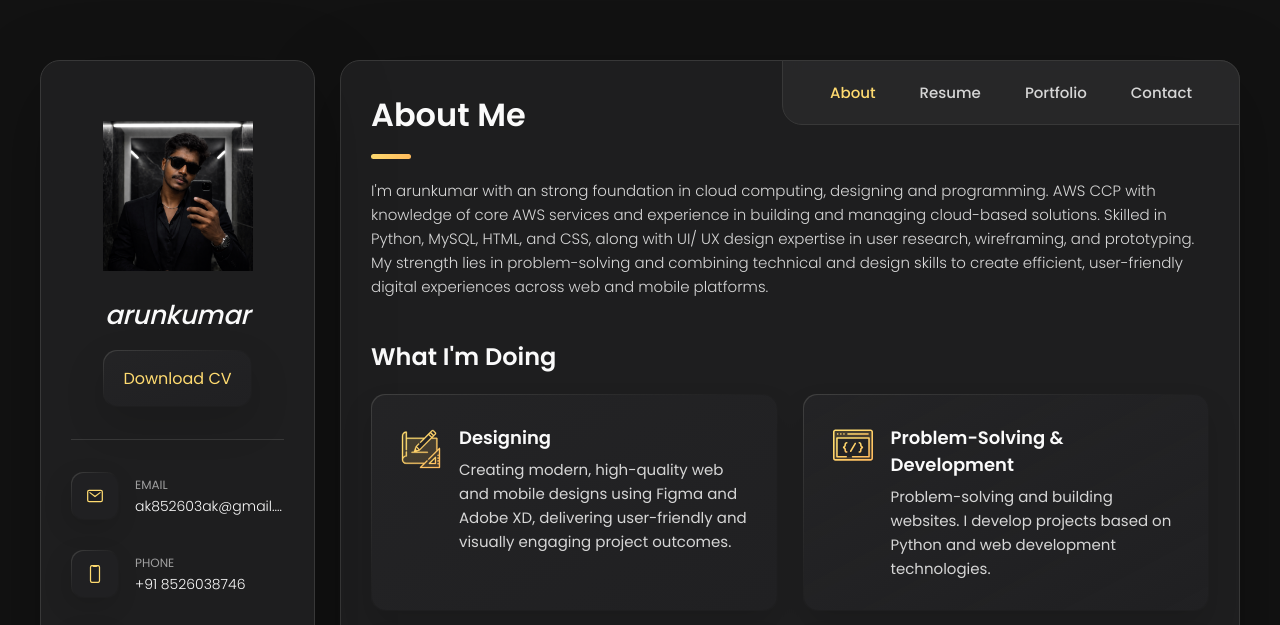
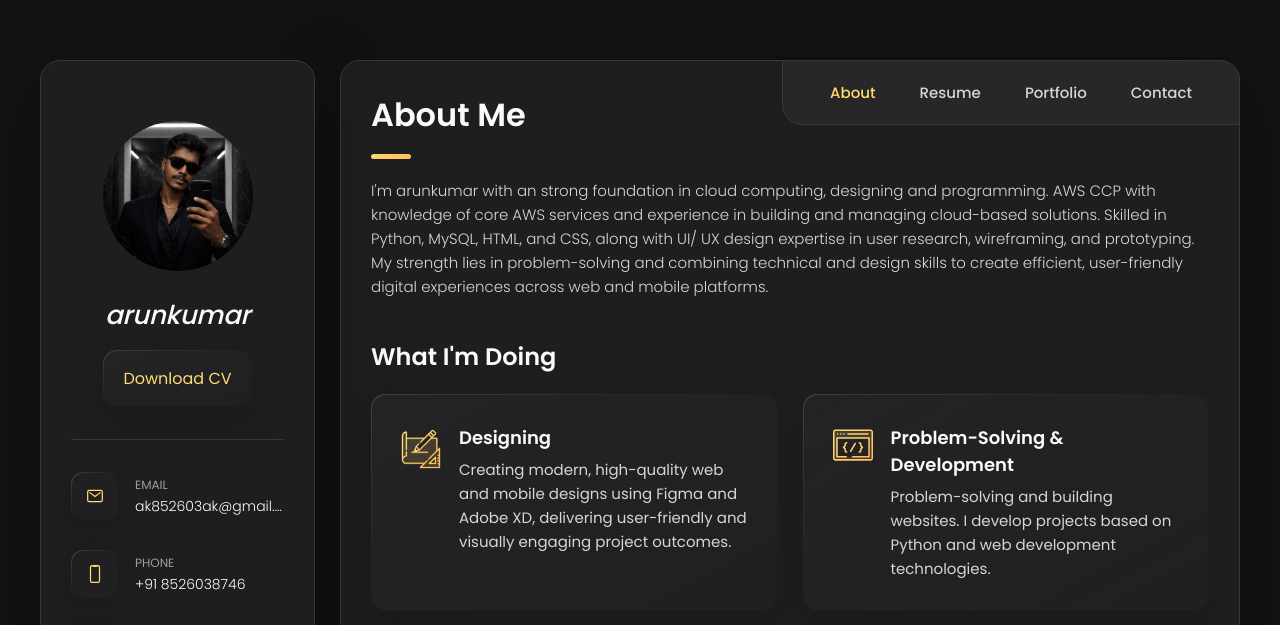
Before and after one commit to arunkumar-seenivasan/akfolio, a plain HTML site: page index.html in a window 1280 px wide. Shown: the top 625 px of the page. Drawn offline with nearby package versions, Linux system fonts and the light colour scheme.

Commit message:
Update style.css

```diff
--- a/assets/css/style.css
+++ b/assets/css/style.css
@@ -321,10 +321,11 @@ main {
 }
 
 .avatar-box {
-  background: var(--bg-gradient-onyx);
   border-radius: 20px;
 }
-
+.img{
+  border-radius: 100px;
+}
 .info-content .name {
   color: var(--white-2);
   font-size: var(--fs-3);
```
